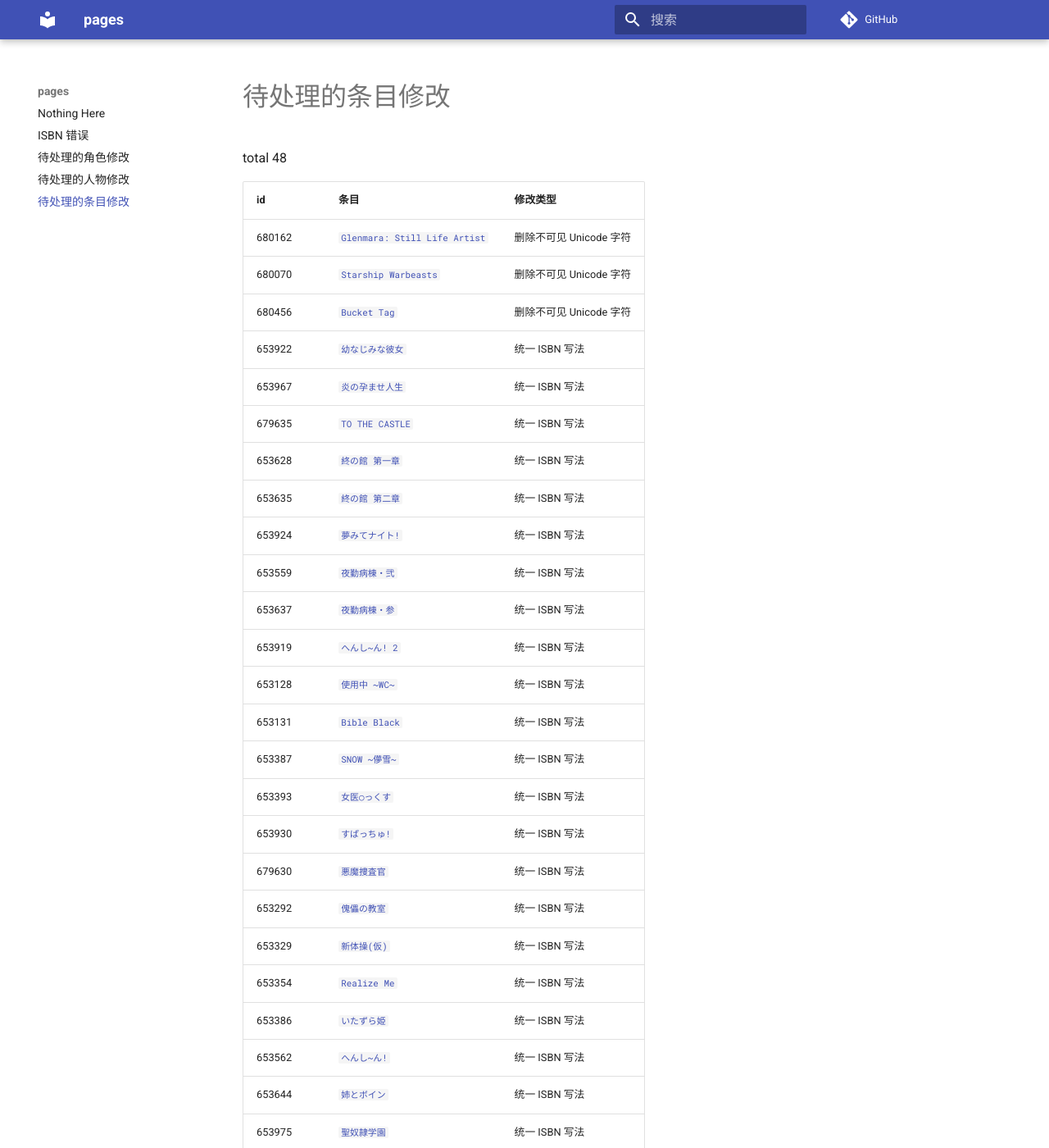
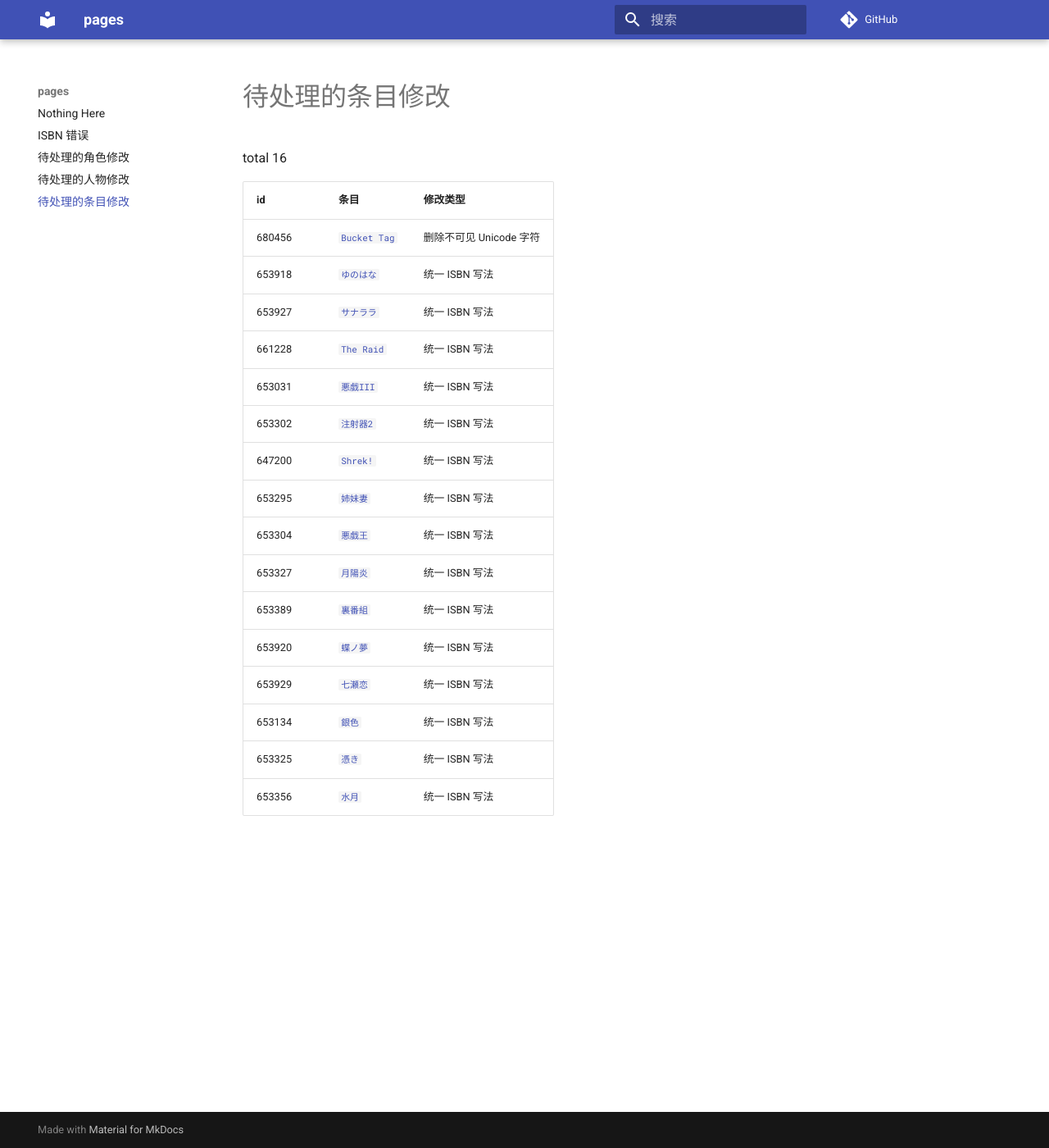
Before and after one commit to trim21/bangumi-pages, an MkDocs documentation site: the page built from docs/pending-subject-changes.md, in a window 1280 px wide and 1400 px high. Shown: the whole window at 82% size. Built offline with MkDocs 1.6.1 and Material for MkDocs 9.7.7, drawn with Linux system fonts in a browser that asks for light colours; comment, search, counter and statistics services are not loaded; some of the changed text lies outside the part shown.

Commit message:
update pending-changes.md

```diff
--- a/docs/pending-subject-changes.md
+++ b/docs/pending-subject-changes.md
@@ -1,42 +1,10 @@
 # 待处理的条目修改
 
-total 48
+total 16
 
 | id | 条目 | 修改类型 |
 | --- | --- | --- |
-| 680162 | [`Glenmara: Still Life Artist`](https://bgm.tv/subject/680162) | 删除不可见 Unicode 字符 |
-| 680070 | [`Starship Warbeasts`](https://bgm.tv/subject/680070) | 删除不可见 Unicode 字符 |
 | 680456 | [`Bucket Tag`](https://bgm.tv/subject/680456) | 删除不可见 Unicode 字符 |
-| 653922 | [`幼なじみな彼女`](https://bgm.tv/subject/653922) | 统一 ISBN 写法 |
-| 653967 | [`炎の孕ませ人生`](https://bgm.tv/subject/653967) | 统一 ISBN 写法 |
-| 679635 | [`TO THE CASTLE`](https://bgm.tv/subject/679635) | 统一 ISBN 写法 |
-| 653628 | [`終の館 第一章`](https://bgm.tv/subject/653628) | 统一 ISBN 写法 |
-| 653635 | [`終の館 第二章`](https://bgm.tv/subject/653635) | 统一 ISBN 写法 |
-| 653924 | [`夢みてナイト!`](https://bgm.tv/subject/653924) | 统一 ISBN 写法 |
-| 653559 | [`夜勤病棟・弐`](https://bgm.tv/subject/653559) | 统一 ISBN 写法 |
-| 653637 | [`夜勤病棟・参`](https://bgm.tv/subject/653637) | 统一 ISBN 写法 |
-| 653919 | [`へんし~ん! 2`](https://bgm.tv/subject/653919) | 统一 ISBN 写法 |
-| 653128 | [`使用中 ~WC~`](https://bgm.tv/subject/653128) | 统一 ISBN 写法 |
-| 653131 | [`Bible Black`](https://bgm.tv/subject/653131) | 统一 ISBN 写法 |
-| 653387 | [`SNOW ~儚雪~`](https://bgm.tv/subject/653387) | 统一 ISBN 写法 |
-| 653393 | [`女医○っくす`](https://bgm.tv/subject/653393) | 统一 ISBN 写法 |
-| 653930 | [`すぱっちゅ!`](https://bgm.tv/subject/653930) | 统一 ISBN 写法 |
-| 679630 | [`悪魔捜査官`](https://bgm.tv/subject/679630) | 统一 ISBN 写法 |
-| 653292 | [`傀儡の教室`](https://bgm.tv/subject/653292) | 统一 ISBN 写法 |
-| 653329 | [`新体操(仮)`](https://bgm.tv/subject/653329) | 统一 ISBN 写法 |
-| 653354 | [`Realize Me`](https://bgm.tv/subject/653354) | 统一 ISBN 写法 |
-| 653386 | [`いたずら姫`](https://bgm.tv/subject/653386) | 统一 ISBN 写法 |
-| 653562 | [`へんし~ん!`](https://bgm.tv/subject/653562) | 统一 ISBN 写法 |
-| 653644 | [`姉とボイン`](https://bgm.tv/subject/653644) | 统一 ISBN 写法 |
-| 653975 | [`聖奴隷学園`](https://bgm.tv/subject/653975) | 统一 ISBN 写法 |
-| 653326 | [`螺旋回廊2`](https://bgm.tv/subject/653326) | 统一 ISBN 写法 |
-| 653390 | [`SEXFRIEND`](https://bgm.tv/subject/653390) | 统一 ISBN 写法 |
-| 679676 | [`嘆きの館`](https://bgm.tv/subject/679676) | 统一 ISBN 写法 |
-| 653026 | [`夜勤病棟`](https://bgm.tv/subject/653026) | 统一 ISBN 写法 |
-| 653305 | [`みずいろ`](https://bgm.tv/subject/653305) | 统一 ISBN 写法 |
-| 653314 | [`-スガタ-`](https://bgm.tv/subject/653314) | 统一 ISBN 写法 |
-| 653323 | [`家族計画`](https://bgm.tv/subject/653323) | 统一 ISBN 写法 |
-| 653348 | [`Milkyway`](https://bgm.tv/subject/653348) | 统一 ISBN 写法 |
 | 653918 | [`ゆのはな`](https://bgm.tv/subject/653918) | 统一 ISBN 写法 |
 | 653927 | [`サナララ`](https://bgm.tv/subject/653927) | 统一 ISBN 写法 |
 | 661228 | [`The Raid`](https://bgm.tv/subject/661228) | 统一 ISBN 写法 |
```
